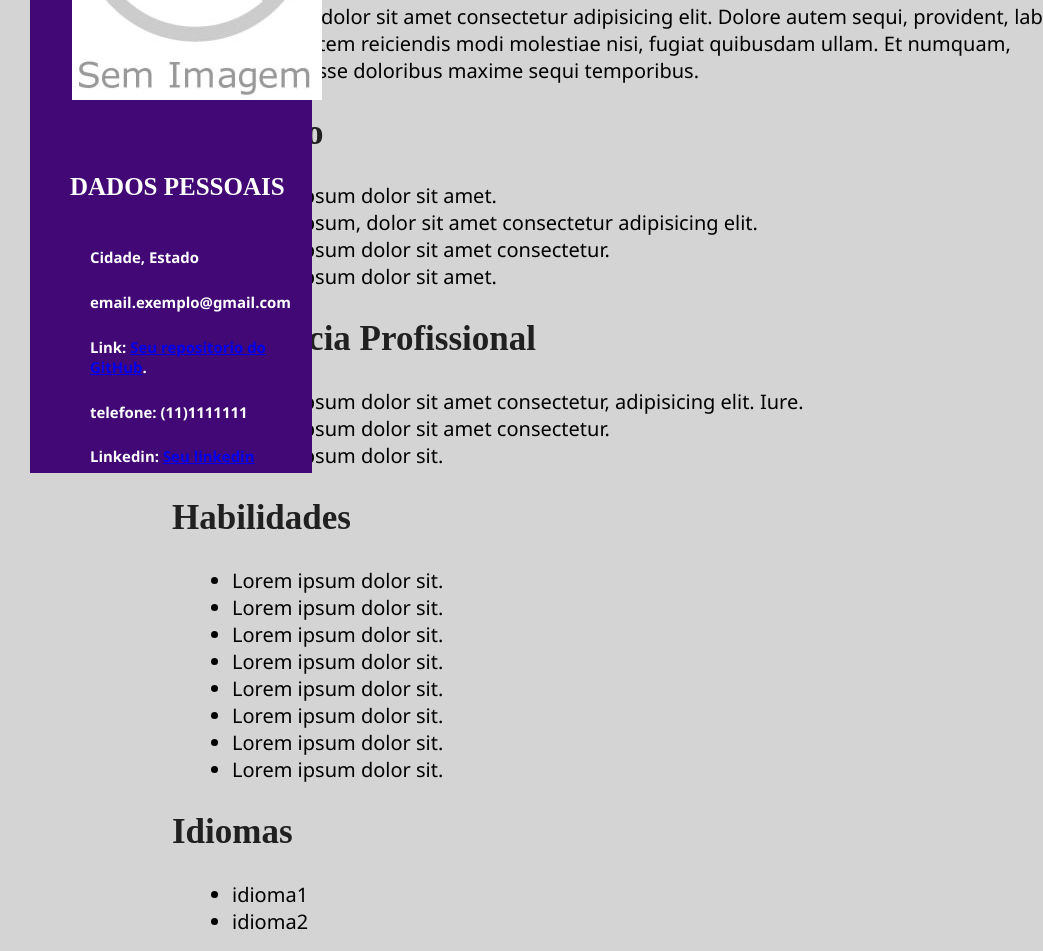
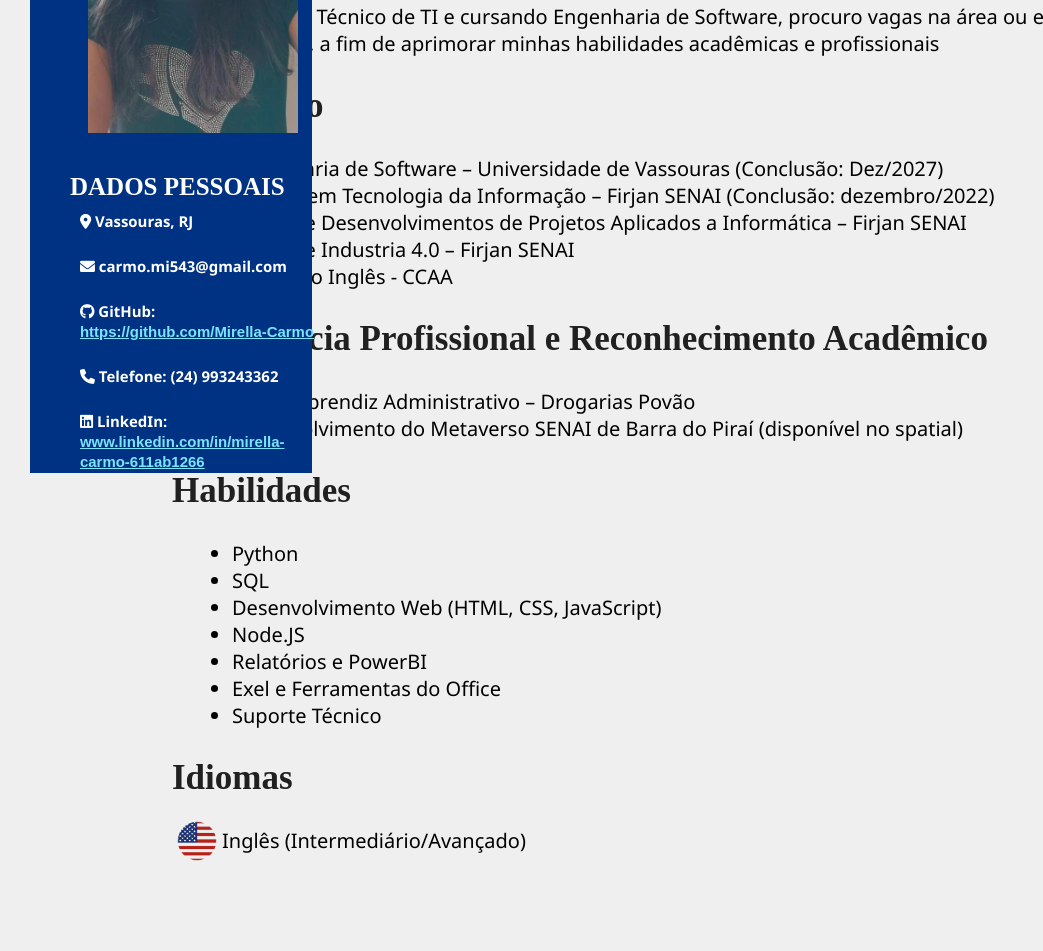
Before and after one commit to Mirella-Carmo/Modelo-Curriculo, a plain HTML site: page index.html in a window 1280 px wide. Shown: the part 326-1277 px from the top of the page, without its empty margins (0-1043 px from the left). After the commit the page ends 1252 px from the top, so only its background shows below. Drawn offline with Linux system fonts and the light colour scheme.

Commit message:
modificacao para meu curriculo

```diff
--- a/index.html
+++ b/index.html
@@ -4,65 +4,64 @@
     <meta charset="UTF-8">
     <meta name="viewport" content="width=device-width, initial-scale=1.0">
     <title>Curriculo</title>
+    <link rel="stylesheet" href="https://cdnjs.cloudflare.com/ajax/libs/font-awesome/6.0.0-beta3/css/all.min.css">
     <link rel="stylesheet" href="style.css">
 </head>
 <body>
     <div class="bloco_nome">
-        <h1>Nome Completo</h1>
+        <h1>Mirella Aparecida do Carmo</h1>
     </div>
     <div class="bloco_perfil">
         <h2>DADOS PESSOAIS</h2>
         <section class="dados">
-            <h5>Cidade, Estado</h5>
-            <h5>email.exemplo@gmail.com</h5>
-            <h5>Link: <a href="https://github.com/" target="_blank">Seu repositorio do GitHub</a>.</h5>
-            <h5>telefone: (11)1111111</h5>
-            <h5>Linkedin: <a href="https://br.linkedin.com">Seu linkedin</a></h5>
+            <h5><i class="fas fa-map-marker-alt"></i> Vassouras, RJ</h5>
+            <h5><i class="fas fa-envelope"></i> carmo.mi543@gmail.com</h5>
+            <h5><i class="fab fa-github"></i> GitHub: <a href="https://github.com/Mirella-Carmo" target="_blank">https://github.com/Mirella-Carmo</a></h5>
+            <h5><i class="fas fa-phone"></i> Telefone: (24) 993243362</h5>
+            <h5><i class="fab fa-linkedin"></i> LinkedIn: <a href="www.linkedin.com/in/mirella-carmo-611ab1266">www.linkedin.com/in/mirella-carmo-611ab1266</a></h5>
         </section>
-        <img src="img/semfoto.jfif" alt="">
+        <img src="img/minha foto.jpeg" alt="">
     </div>
         <div class="container">
         <section class="objetivo">
             <h2>Objetivos:</h2>
-            <p>Lorem ipsum dolor sit amet consectetur adipisicing elit. Dolore autem sequi, provident, laborum quasi voluptatem reiciendis modi molestiae nisi, fugiat quibusdam ullam. Et numquam, recusandae esse doloribus maxime sequi temporibus.</p>
+            <p>Formada em Técnico de TI e cursando Engenharia de Software, procuro vagas na área ou em áreas correlatadas, a fim de aprimorar minhas habilidades acadêmicas e profissionais</p>
         </section>
         <section class="formacao">
             <h2>Formação</h2>
             <ul>
-                <li>Lorem ipsum dolor sit amet.</li>
-                <li>Lorem ipsum, dolor sit amet consectetur adipisicing elit.</li>
-                <li>Lorem ipsum dolor sit amet consectetur.</li>
-                <li>Lorem ipsum dolor sit amet.</li>
+                <li>Engenharia de Software – Universidade de Vassouras (Conclusão: Dez/2027)</li>
+                <li>Técnico em Tecnologia da Informação – Firjan SENAI (Conclusão: dezembro/2022)</li>
+                <li>Curso de Desenvolvimentos de Projetos Aplicados a Informática – Firjan SENAI</li>
+                <li>Curso de Industria 4.0 – Firjan SENAI</li>
+                <li>Cursando Inglês - CCAA</li>
             </ul>
         </section>
         <section class="experiencia">
-            <h2>Experiência Profissional</h2>
+            <h2>Experiência Profissional e Reconhecimento Acadêmico</h2>
             <ul>
-                <li>Lorem ipsum dolor sit amet consectetur, adipisicing elit. Iure.</li>
-                <li>Lorem ipsum dolor sit amet consectetur.</li>
-                <li>Lorem ipsum dolor sit.</li>
+                <li>Jovem Aprendiz Administrativo – Drogarias Povão</li>
+                <li>Desenvolvimento do Metaverso SENAI de Barra do Piraí (disponível no
+                    spatial)</li>
             </ul>
         </section>
         <section class="habilidades">
             <h2>Habilidades</h2>
             <ul>
-                <li>Lorem ipsum dolor sit.</li>
-                <li>Lorem ipsum dolor sit.</li>
-                <li>Lorem ipsum dolor sit.</li>
-                <li>Lorem ipsum dolor sit.</li>
-                <li>Lorem ipsum dolor sit.</li>
-                <li>Lorem ipsum dolor sit.</li>
-                <li>Lorem ipsum dolor sit.</li>
-                <li>Lorem ipsum dolor sit.</li>
+                <li>Python</li>
+                <li>SQL</li>
+                <li>Desenvolvimento Web (HTML, CSS, JavaScript)</li>
+                <li>Node.JS</li>
+                <li>Relatórios e PowerBI</li>
+                <li>Exel e Ferramentas do Office</li>
+                <li>Suporte Técnico</li>
             </ul>
         </section>
-        <section class="idioma">
+        <div class="idioma">
             <h2>Idiomas</h2>
-            <ul>
-                <li>idioma1</li>
-                <li>idioma2</li>
-            </ul>
-        </section>
+            <p>Inglês (Intermediário/Avançado)</p>
+            <img src="img/image-removebg-preview.png" alt="">
+        </div>
     </div>
 </body>
 </html>
--- a/style.css
+++ b/style.css
@@ -1,5 +1,5 @@
 html {
-    background-color: rgb(212, 212, 212);
+    background-color: rgb(239, 239, 239);
 }
 .container{
     width: 1100px;
@@ -16,7 +16,7 @@ html {
     position: relative;
     z-index: 1; /*para ficar na frente de bloco perfil*/
     margin-top: 90px;
-    background-color: rgb(150, 150, 150);
+    background-color: rgb(104, 165, 231);
     display: flex;
     justify-content: center;
     text-align: center
@@ -29,7 +29,7 @@ html {
 
 /*bloco perfil - faixa a esquerda com dados pessoais*/
 .bloco_perfil {
-    background-color: rgb(65, 8, 118);
+    background-color: rgb(0, 50, 131);
     width: 22%;
     left: 30px;
     height: 900px;
@@ -47,19 +47,28 @@ html {
 }
 
 .bloco_perfil .dados {
-    margin-bottom: 300px;
+    margin-bottom: 50px;
+    margin-right: 40px;
     color: white;
-    left: 60px;
-    position: absolute;
+    left: 50px;
+    position: relative;
     font-family: 'Segoe UI', Tahoma, Geneva, Verdana, sans-serif;
     font-size: 18px;
+    bottom: 15px;
+}
+
+.bloco_perfil .dados a {
+    color: rgb(122, 228, 252);
+    font-family: sans-serif;
 }
 /*imagem do bloco perfil*/
 
 img {
-    position: relative;
-    bottom: 420px;
-    left: 42px;
+    position: absolute;
+    bottom: 340px;
+    left: 58px;
+    width: 210px;
+    height: 340px;
 }
 
 /*config das fontes do bloco container*/
@@ -84,3 +93,16 @@ img {
 }
 
 /*configurando as imagens que estão no bloco de perfil*/
+
+.container .idioma img {
+    width: 40px;
+    height: 40px;
+    bottom: 53px;
+    left: 5px;
+    position: relative;
+}
+
+.container .idioma p {
+    position: relative;
+    left: 30px;
+}
```
Also changed, not shown: img/IconeEmail.png (deleted), img/IconeGitHub.png (deleted), img/IconeLinkedin.png (deleted), img/IconeLocalizacao.png (deleted), img/IconeTelefone.png (deleted), img/image-removebg-preview.png (added), img/minha foto.jpeg (added).
